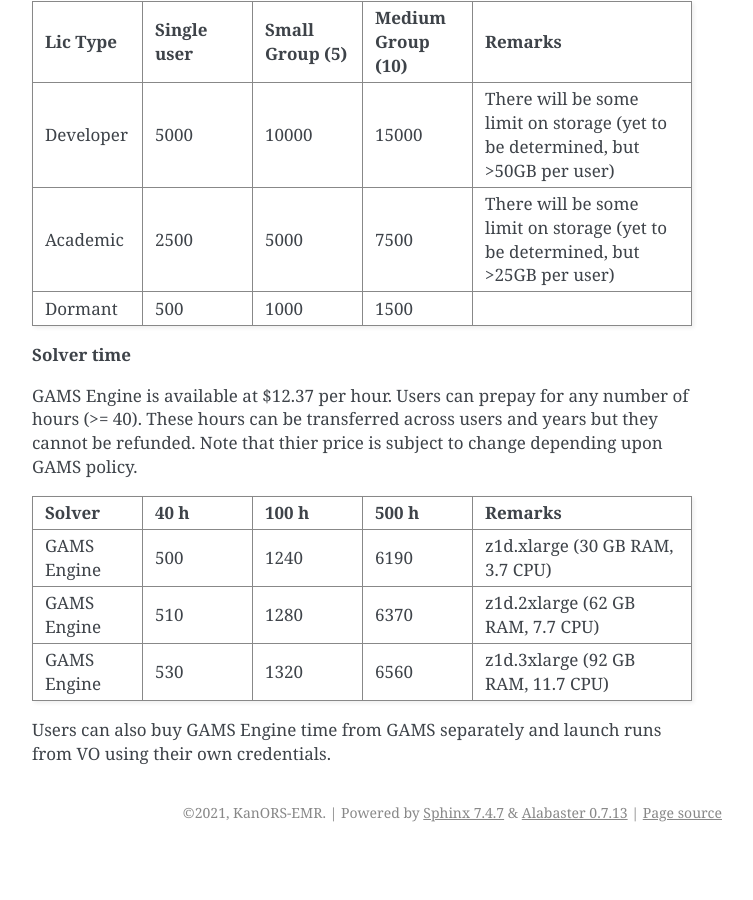
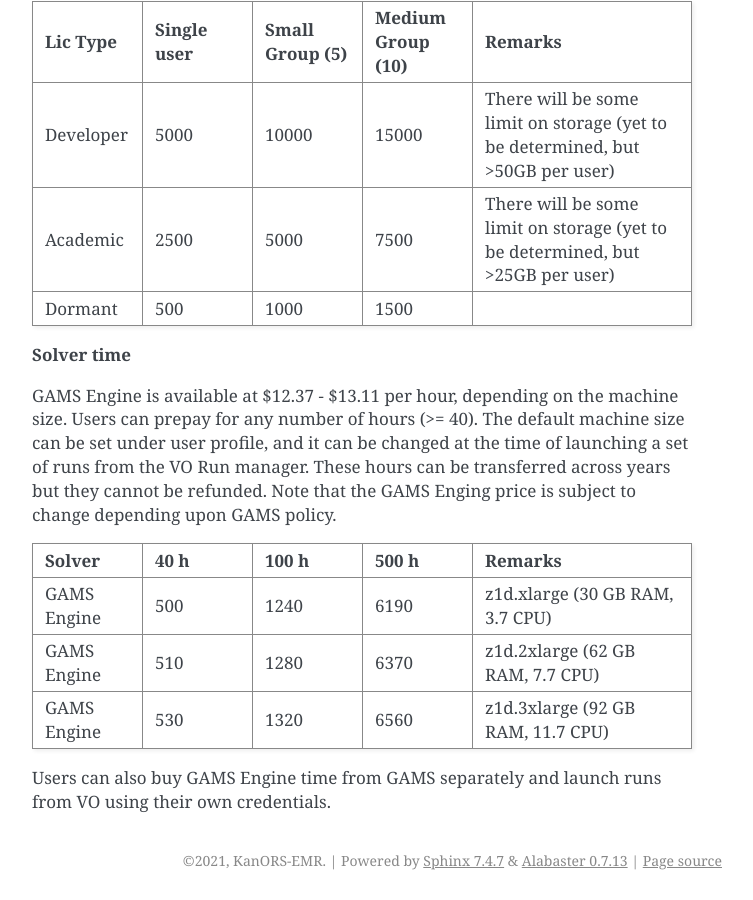
Before and after one commit to kanors-emr/VedaOnline-documentation, a Sphinx documentation site: the page built from source/pages/introduction.rst, in a window 1280 px wide and 900 px high, scrolled down 5501 px. Shown: the whole window, without its empty margins (388-1141 px from the left). Built offline with Sphinx 7.4.7, drawn with Linux system fonts in a browser that asks for light colours; before the commit the page ends 6353 px from its top, so only the background shows below that.

Commit message:
including machine sizes in GE

```diff
--- a/source/pages/introduction.rst
+++ b/source/pages/introduction.rst
@@ -109,8 +109,8 @@ Veda online supports the following types of users:
 
 **Solver time**
 
-GAMS Engine is available at $12.37 per hour. Users can prepay for any number of hours (>= 40). These hours can be transferred across users and years but they cannot be
-refunded. Note that thier price is subject to change depending upon GAMS policy.
+GAMS Engine is available at $12.37 - $13.11 per hour, depending on the machine size. Users can prepay for any number of hours (>= 40). The default machine size can be set under user profile, and it can be changed at the time of launching a set of runs from the VO Run manager. These hours can be transferred across years but they cannot be
+refunded. Note that the GAMS Enging price is subject to change depending upon GAMS policy.
 
 .. csv-table::
         :file: tables/pricing_ge.csv
```
